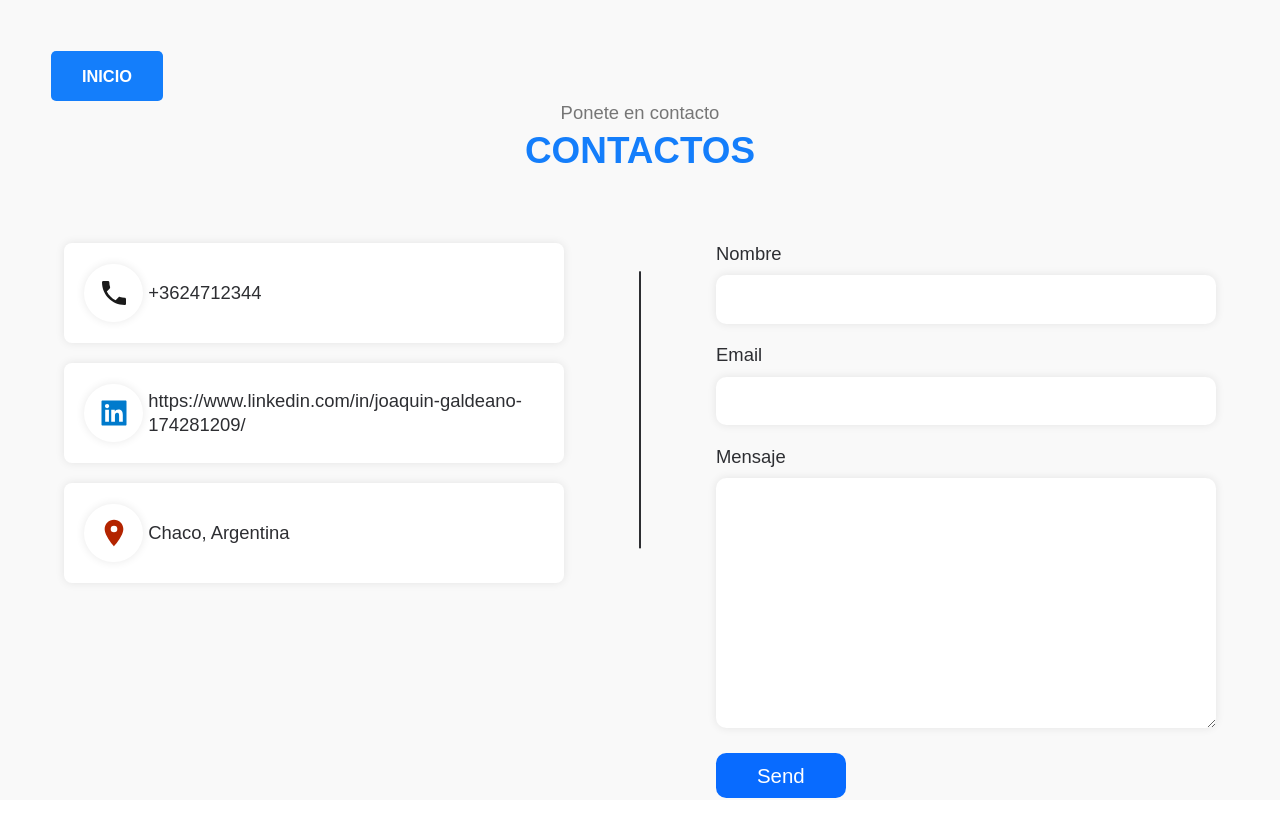
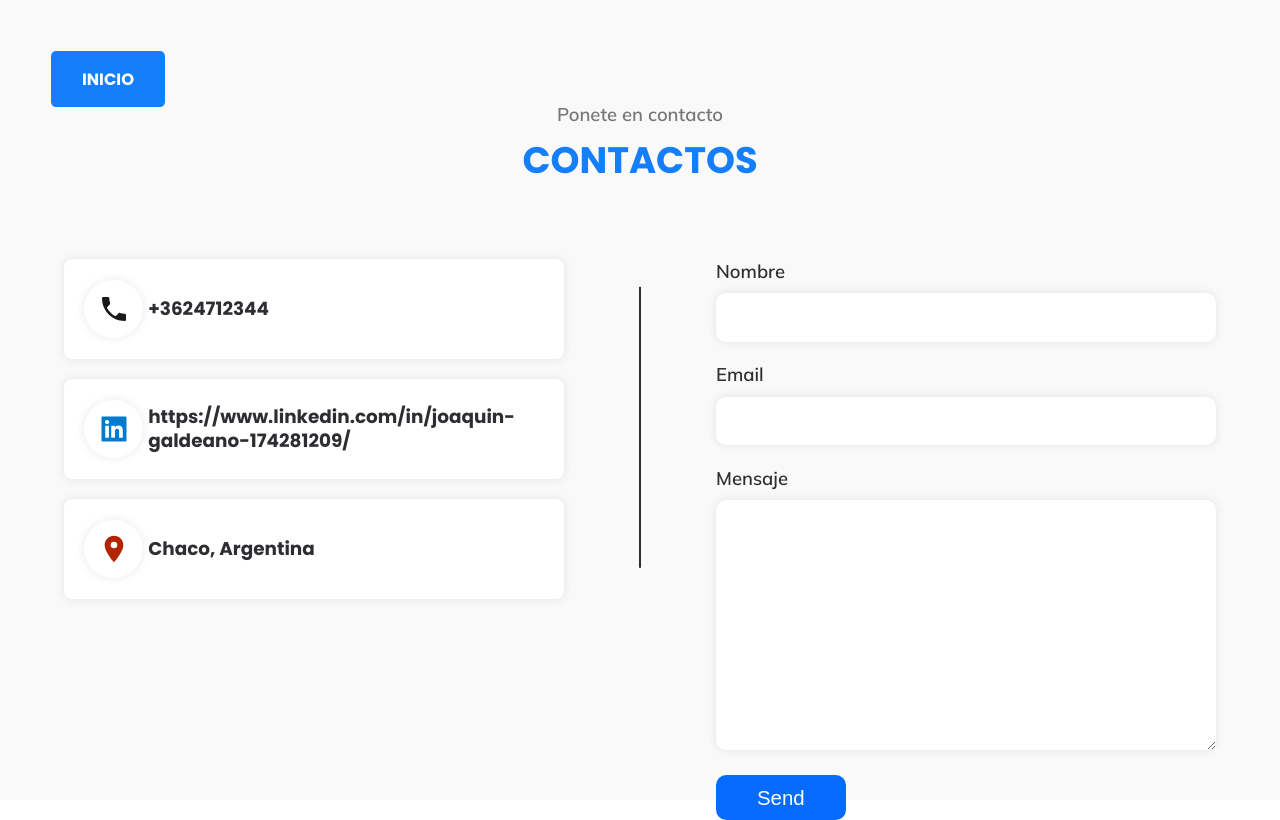
Before and after one commit to JoaGal/Portfolio, a Next.js app: page /contact in a window 1280 px wide. Built offline with nearby package versions, Linux system fonts and the light colour scheme.

Commit message:
Last Commit

```diff
--- a/src/pages/_document.js
+++ b/src/pages/_document.js
@@ -1,4 +1,3 @@
-import { NavBar } from '@/components/NavBar'
 import { Html, Head, Main, NextScript } from 'next/document'
 
 export default function Document() {
--- a/src/pages/contact.js
+++ b/src/pages/contact.js
@@ -43,7 +43,11 @@
 
   return (
     <>
-    <Head/>
+     <Head>
+        <link rel="preconnect" href="https://fonts.googleapis.com" />
+        <link rel="preconnect" href="https://fonts.gstatic.com" crossorigin />
+        <link href="https://fonts.googleapis.com/css2?family=Mulish:wght@600&family=Poppins:wght@700&display=swap" rel="stylesheet"/>
+      </Head>
       <Link href="/" className="contact__comeBack">Inicio</Link>
     <div className="container__contact">
       <div className="container">
```
